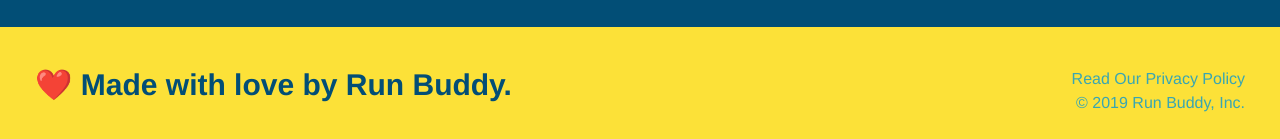
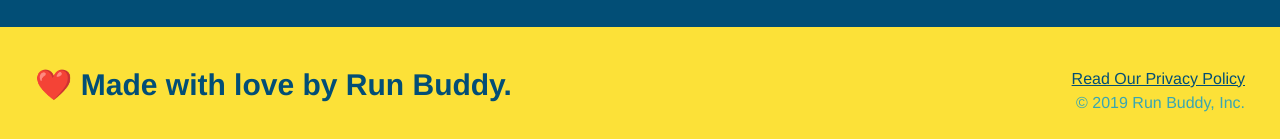
Before and after one commit to sivanagar/run-buddy, a plain HTML site: page index.html in a window 1280 px wide. Shown: the part 4626-4765 px from the top of the page. Drawn offline with Linux system fonts and the light colour scheme.

Commit message:
footer link fixed

```diff
--- a/index.html
+++ b/index.html
@@ -182,7 +182,7 @@
     <footer>
         <h2>❤️ Made with love by Run Buddy.</h2>
         <div>
-            <a href="./privacy-policy.html"></a>Read Our Privacy Policy</a><br />
+            <a href="./privacy-policy.html">Read Our Privacy Policy</a><br />
             &copy; 2019 Run Buddy, Inc.
         </div>
     </footer>
```
